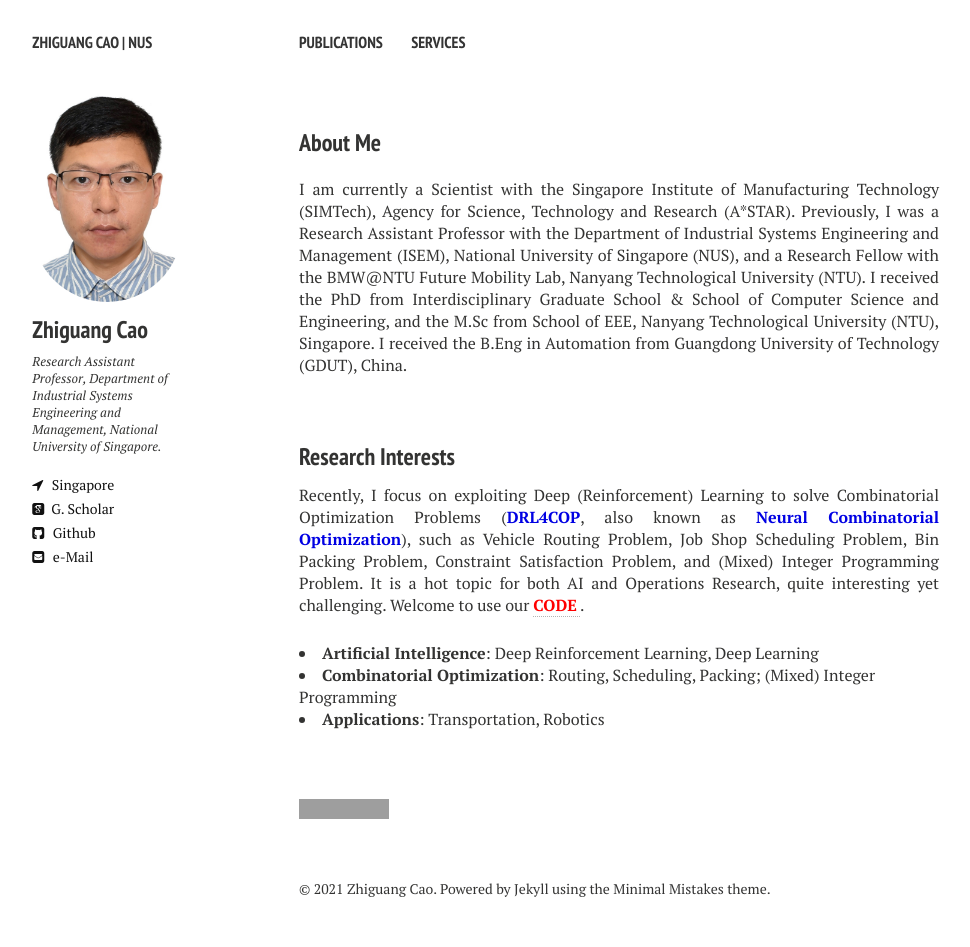
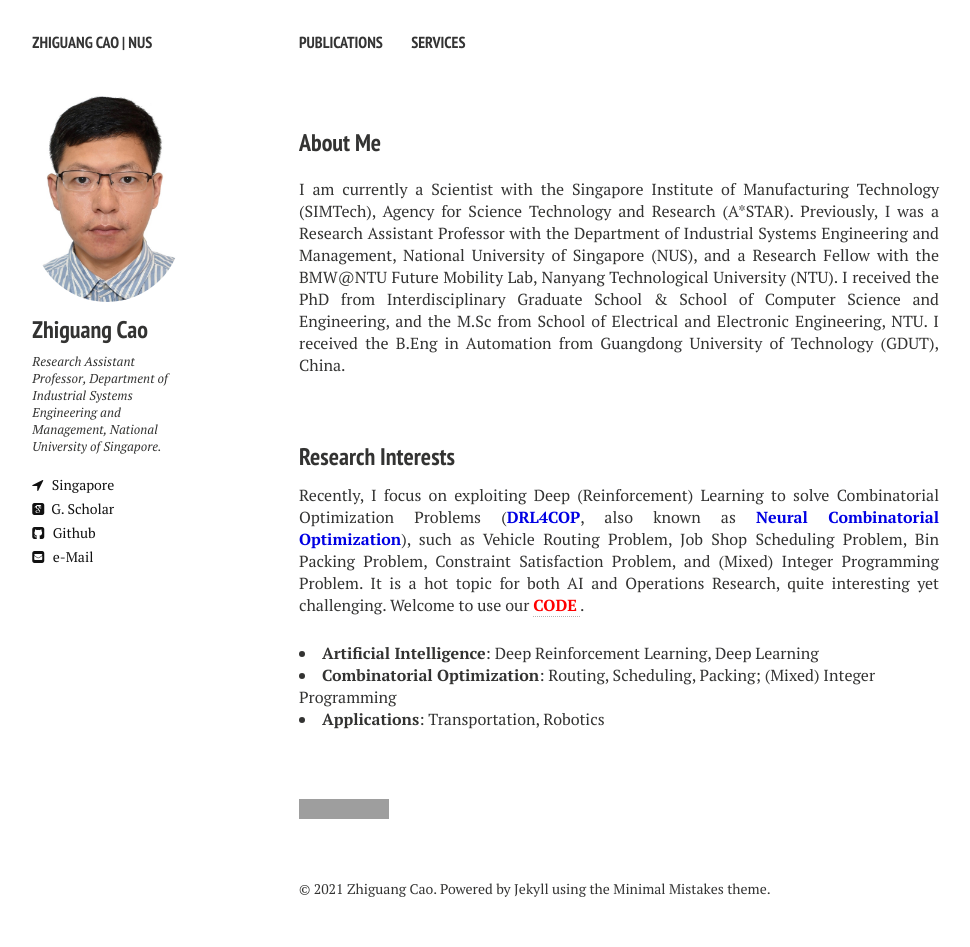
Before and after one commit to zhiguangcaosg/zhiguangcaosg.github.io, a Jekyll site: the page built from index.md, in a window 1280 px wide. Shown: the whole page, without its empty margins (21-991 px from the left). Built offline with Jekyll 4.4.1, drawn with Linux system fonts in a browser that asks for light colours; nearby versions of some CDN libraries; grey boxes are pictures that could not be loaded.

Commit message:
Update index.md

```diff
--- a/index.md
+++ b/index.md
@@ -6,7 +6,7 @@ image: banner1.png
 ---
 <h3 style="margin-bottom:0px;padding-top:20px;">About Me</h3> <br>
 
-<p align="justify">I am currently a Scientist with the Singapore Institute of Manufacturing Technology (SIMTech), Agency for Science, Technology and Research (A*STAR). Previously, I was a Research Assistant Professor with the Department of Industrial Systems Engineering and Management (ISEM), National University of Singapore (NUS), and a Research Fellow with the BMW@NTU Future Mobility Lab, Nanyang Technological University (NTU). I received the PhD from Interdisciplinary Graduate School & School of Computer Science and Engineering,  and the M.Sc from School of EEE, Nanyang Technological University (NTU), Singapore. I received the B.Eng in Automation from Guangdong University of Technology (GDUT), China. </p>
+<p align="justify">I am currently a Scientist with the Singapore Institute of Manufacturing Technology (SIMTech), Agency for Science Technology and Research (A*STAR). Previously, I was a Research Assistant Professor with the Department of Industrial Systems Engineering and Management, National University of Singapore (NUS), and a Research Fellow with the BMW@NTU Future Mobility Lab, Nanyang Technological University (NTU). I received the PhD from Interdisciplinary Graduate School & School of Computer Science and Engineering, and the M.Sc from School of Electrical and Electronic Engineering, NTU. I received the B.Eng in Automation from Guangdong University of Technology (GDUT), China. </p>
 <!-- and I also hold an Associate Professor position with GDUT for a short period-->
 <br />
 
```
